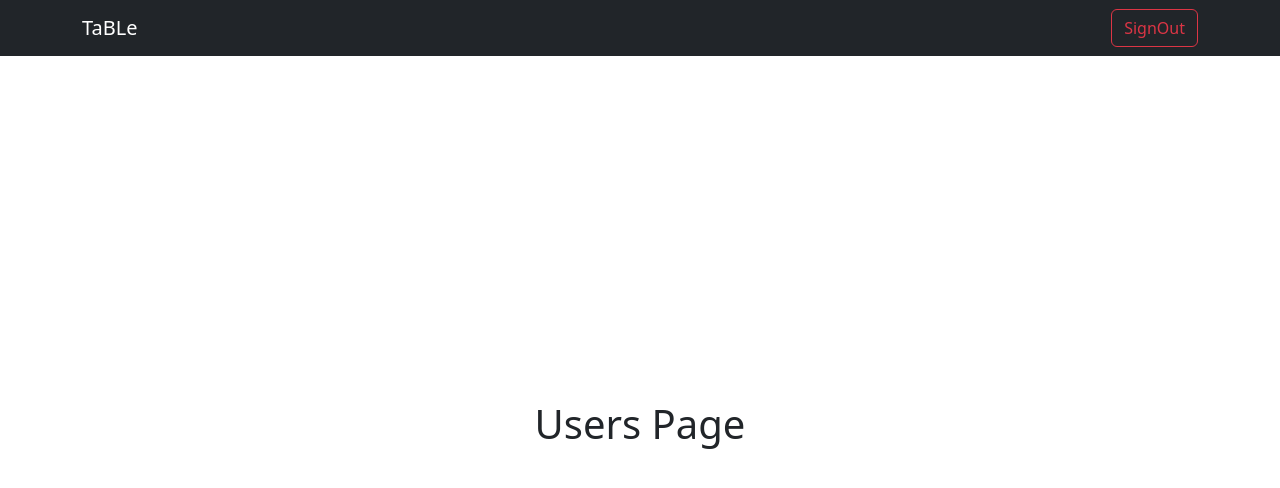
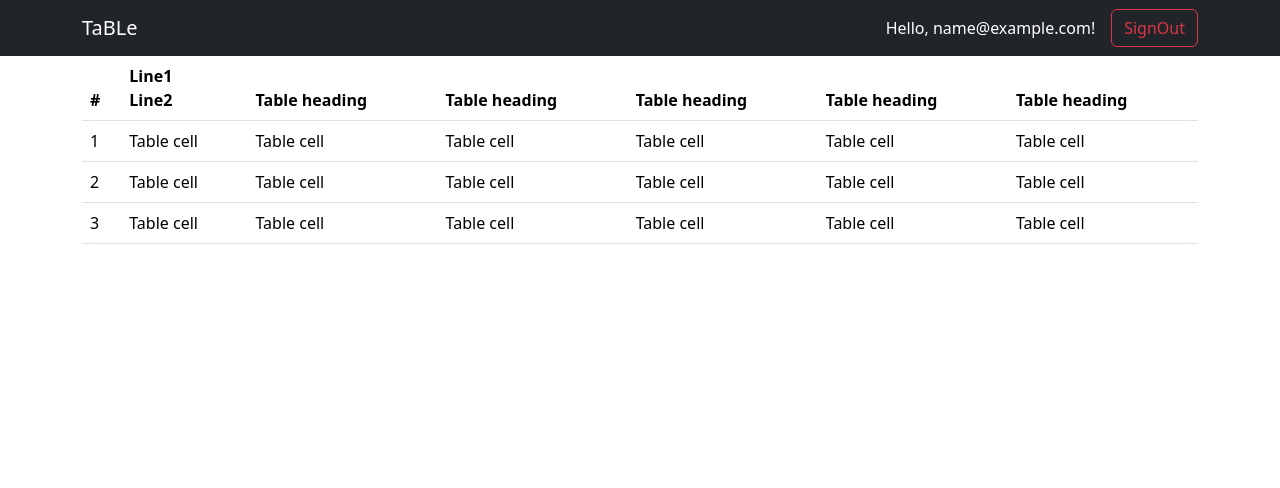
Before and after one commit to Illia-Sakharau/iTransition-intern-developer-2023, a React (Vite) app in the folder task-4/: page /auth/login in a window 1280 px wide. Both pictures are taken after typing "name@example.com", "Sample123" into the empty fields and a click on the button "Login". Shown: the top 488 px of the page. Built offline with nearby package versions, Linux system fonts and the light colour scheme.

Commit message:
feat: add greating component

```diff
--- /dev/null
+++ b/task-4/src/components/2-molecule/greeting/Greeting.tsx
@@ -0,0 +1,19 @@
+import classes from "./style.module.scss";
+import { FC, ReactElement } from 'react';
+
+type Props = {
+  name: string;
+};
+
+const Greeting: FC<Props> = ({ name }): ReactElement => {
+
+  return (
+    <div className={classes.container}>
+      <p>Hello,&nbsp;</p>
+      <p>{name}</p>
+      <p>{'!'}</p>
+    </div>
+  );
+};
+
+export default Greeting;
--- /dev/null
+++ b/task-4/src/components/2-molecule/greeting/style.module.scss
@@ -0,0 +1,10 @@
+.container {
+  align-self:center;
+  display: flex;
+  align-items: center;
+  color: white;
+
+  & p {
+    margin-bottom: 0;
+  }
+}
--- a/task-4/src/components/3-organism/Header.tsx
+++ b/task-4/src/components/3-organism/Header.tsx
@@ -1,16 +1,18 @@
 import { useNavigate } from 'react-router-dom';
 import { FC, ReactElement } from 'react';
 import { NavRoutes } from '../../types/routes';
-import { useAppDispatch } from '../../hooks/redux';
+import { useAppDispatch, useAppSelector } from '../../hooks/redux';
 import { currentUserSlice } from '../../store/reducers/currentUserSlice';
 import { useAuth } from '../../hooks/useAuth';
 import { Navbar, Button, Container, ButtonToolbar } from 'react-bootstrap';
+import Greeting from '../2-molecule/greeting/Greeting';
 
 const Header: FC = (): ReactElement => {
   const {isAuth} = useAuth();
   const navigate = useNavigate();
   const dispath = useAppDispatch();
   const { removeCurentUser } = currentUserSlice.actions;
+  const { email } = useAppSelector(state=> state.currentUserSlice)
 
   const handleSignOut = () => {
     dispath(removeCurentUser())
@@ -21,9 +23,12 @@ const Header: FC = (): ReactElement => {
     <Navbar collapseOnSelect bg='dark' variant='dark' sticky='top'>
       <Container>
         <Navbar.Brand href={NavRoutes.users}>TaBLe</Navbar.Brand>
-          <ButtonToolbar className="justify-content-end">
+          <ButtonToolbar className="justify-content-end gap-3">
             {isAuth
-              ? <Button variant="outline-danger" onClick={handleSignOut}>SignOut</Button>
+              ? <>
+                <Greeting name={(email as string)}/>
+                <Button variant="outline-danger" onClick={handleSignOut}>SignOut</Button>
+              </>
               : <>
                 <Button href={NavRoutes.login}>Login</Button>
                 <Button variant="link" href={NavRoutes.registration}>Registration</Button>
--- a/task-4/src/components/3-organism/LoginForm.tsx
+++ b/task-4/src/components/3-organism/LoginForm.tsx
@@ -37,7 +37,7 @@ const LoginForm: FC<Props> = ({ handleSubmit }): ReactElement => {
         />
 
         <Button
-          className='mt-3 w-100'
+          className='my-3 w-100'
           variant="primary"
           type="submit"
           onClick={handleClick}
--- a/task-4/src/components/3-organism/RegistrationForm.tsx
+++ b/task-4/src/components/3-organism/RegistrationForm.tsx
@@ -72,7 +72,7 @@ const RegistrationForm: FC<Props> = ({ handleSubmit }): ReactElement => {
         />
 
         <Button
-          className='mt-3 w-100'
+          className='my-3 w-100'
           variant="primary"
           type="submit"
           onClick={handleClick}
--- /dev/null
+++ b/task-4/src/components/3-organism/UserTable.tsx
@@ -0,0 +1,57 @@
+import { FC, ReactElement } from 'react';
+import { Container, Table } from 'react-bootstrap';
+type Props = unknown;
+
+const UserTable: FC<Props> = (): ReactElement => {
+
+  return (
+    <>
+      <Container>
+        <Table responsive="sm">
+          <thead>
+            <tr>
+              <th>#</th>
+              <th><div>Line1</div><div>Line2</div></th>
+              <th>Table heading</th>
+              <th>Table heading</th>
+              <th>Table heading</th>
+              <th>Table heading</th>
+              <th>Table heading</th>
+            </tr>
+          </thead>
+          <tbody>
+            <tr>
+              <td>1</td>
+              <td>Table cell</td>
+              <td>Table cell</td>
+              <td>Table cell</td>
+              <td>Table cell</td>
+              <td>Table cell</td>
+              <td>Table cell</td>
+            </tr>
+            <tr>
+              <td>2</td>
+              <td>Table cell</td>
+              <td>Table cell</td>
+              <td>Table cell</td>
+              <td>Table cell</td>
+              <td>Table cell</td>
+              <td>Table cell</td>
+            </tr>
+            <tr>
+              <td>3</td>
+              <td>Table cell</td>
+              <td>Table cell</td>
+              <td>Table cell</td>
+              <td>Table cell</td>
+              <td>Table cell</td>
+              <td>Table cell</td>
+            </tr>
+          </tbody>
+        </Table>
+      </Container>
+    </>
+  );
+};
+
+export default UserTable;
--- a/task-4/src/layouts/auth/Auth.tsx
+++ b/task-4/src/layouts/auth/Auth.tsx
@@ -9,7 +9,7 @@ type Props = unknown;
 const Auth: FC<Props> = (): ReactElement => {
 
   return (
-    <Container className='py-5'>
+    <Container className={classes.wrapper}>
       <Row xs='1' sm='1' md='2'>
         <Col className={classes.image}>
           <Image src={IMG} rounded fluid />
--- a/task-4/src/layouts/auth/style.module.scss
+++ b/task-4/src/layouts/auth/style.module.scss
@@ -1,4 +1,13 @@
 @import "../../../node_modules/bootstrap/scss/bootstrap.scss";
+
+.wrapper {
+  flex-grow: 1;
+  display: flex;
+  flex-direction: column;
+  align-items: center;
+  justify-content: center;
+  padding: 32px 0;
+}
 
 .image {
   & img {
@@ -15,6 +24,9 @@
 }
 
 @include media-breakpoint-down(md, $grid-breakpoints) {
+  .wrapper {
+    justify-content: flex-start;
+  }
   .image {
     max-height: 160px;
   }
--- a/task-4/src/layouts/rootLayout/style.module.scss
+++ b/task-4/src/layouts/rootLayout/style.module.scss
@@ -4,13 +4,6 @@
   display: flex;
   flex-direction: column;
   align-items: center;
-  justify-content: center;
+  justify-content: flex-start;
   min-height: calc(100vh - 56px);
 }
-
-
-@include media-breakpoint-down(md, $grid-breakpoints) {
-  .main {
-    justify-content: flex-start;
-  }
-}
--- a/task-4/src/pages/Users.tsx
+++ b/task-4/src/pages/Users.tsx
@@ -2,6 +2,7 @@ import { Navigate } from 'react-router-dom';
 import { FC, ReactElement } from 'react';
 import { NavRoutes } from '../types/routes';
 import { useAuth } from '../hooks/useAuth';
+import UserTable from '../components/3-organism/UserTable';
 
 type Props = unknown;
 
@@ -12,9 +13,7 @@ const Users: FC<Props> = (): ReactElement => {
   return (
     <>
       {!isAuth && <Navigate to={NavRoutes.login} replace={true} />}
-      <main>
-        <h1>Users Page</h1>
-      </main>
+      <UserTable />
     </>
   );
 };
```
